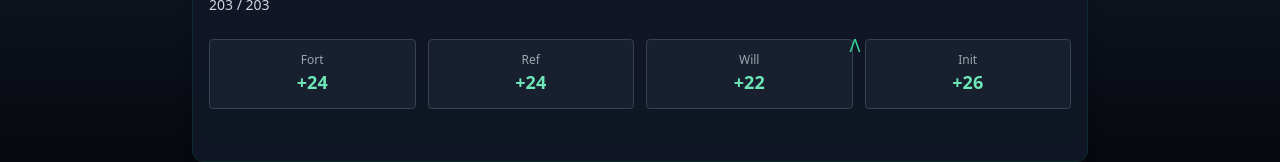
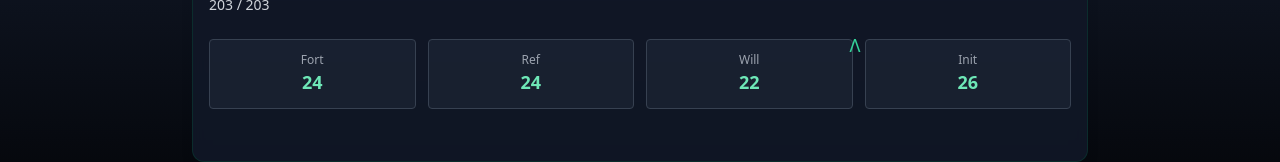
Before and after one commit to rlindgaard-collab/Karandras, a React (Vite) app: page /character-sheet in a window 1280 px wide. Shown: the part 499-661 px from the top of the page. Built offline with nearby package versions, Linux system fonts and the light colour scheme.

Commit message:
Updated CharacterSheetPage.tsx

```diff
--- a/src/pages/CharacterSheetPage.tsx
+++ b/src/pages/CharacterSheetPage.tsx
@@ -15,9 +15,6 @@ type TabId = typeof tabs[number]["id"];
 
 // Typen for rul-resultater
 type RollResult = { d20: number; total: number };
-
-// Hjælper til at formatere tal med "+"
-const fmt = (n: number) => (n >= 0 ? `+${n}` : `${n}`);
 
 export default function CharacterSheetPage() {
   const [activeTab, setActiveTab] = useState<TabId>("battle");
@@ -71,7 +68,7 @@ export default function CharacterSheetPage() {
     const total = d20 + modifier;
     setResult({ d20, total });
     setLastRoll(
-      `${type.charAt(0).toUpperCase() + type.slice(1)}: ${d20} (d20) + ${fmt(modifier)} (modifier) = ${fmt(total)}`
+      `${type.charAt(0).toUpperCase() + type.slice(1)}: ${d20} (d20) + ${modifier} (modifier) = ${total}`
     );
   };
 
@@ -115,7 +112,7 @@ export default function CharacterSheetPage() {
               result?.d20 === 1 ? "text-red-300" : "text-emerald-300"
             }`}
           >
-            {result ? fmt(result.total) : fmt(data.value)}
+            {result ? result.total : data.value}
           </span>
         </button>
         {data.improved && (
@@ -284,7 +281,7 @@ export default function CharacterSheetPage() {
                       initiativeResult?.d20 === 1 ? "text-red-300" : "text-emerald-300"
                     }`}
                   >
-                    {initiativeResult ? fmt(initiativeResult.total) : fmt(characterData.initiative)}
+                    {initiativeResult ? initiativeResult.total : characterData.initiative}
                   </span>
                 </button>
               </div>
```
